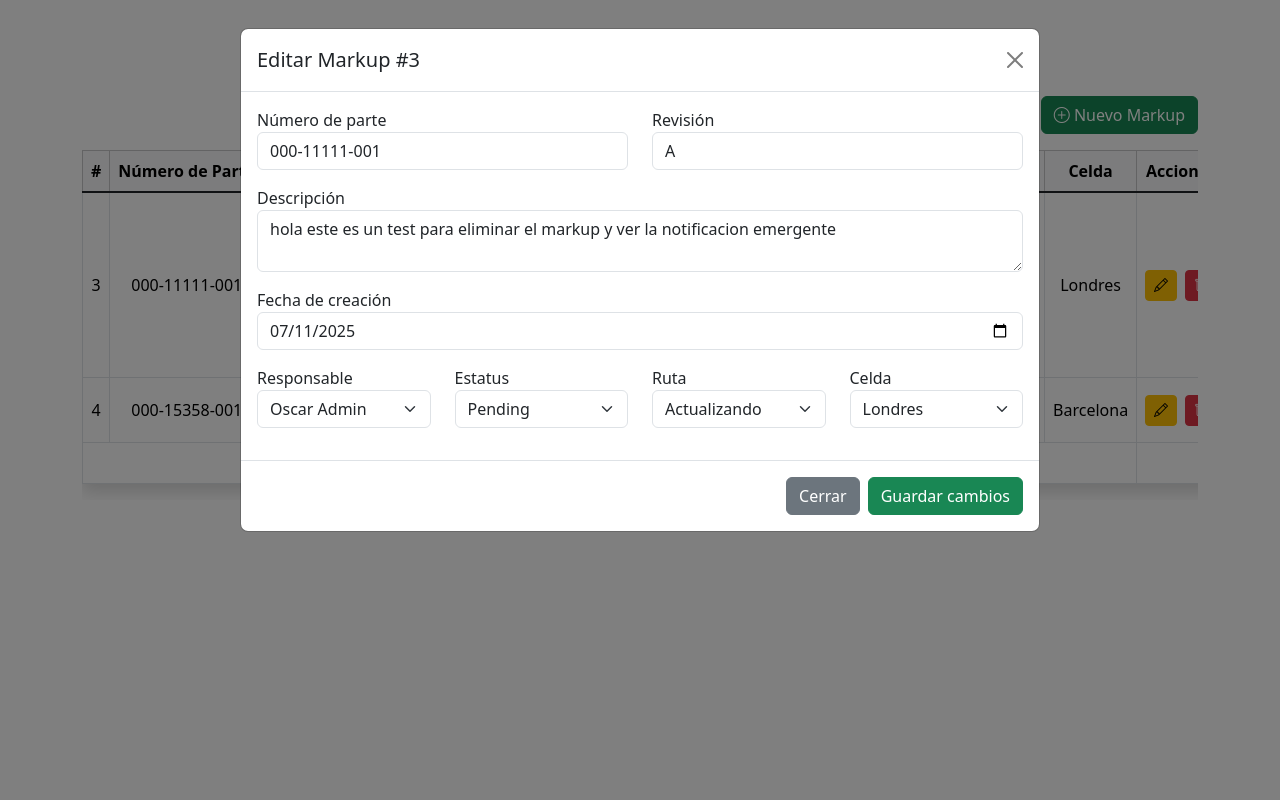
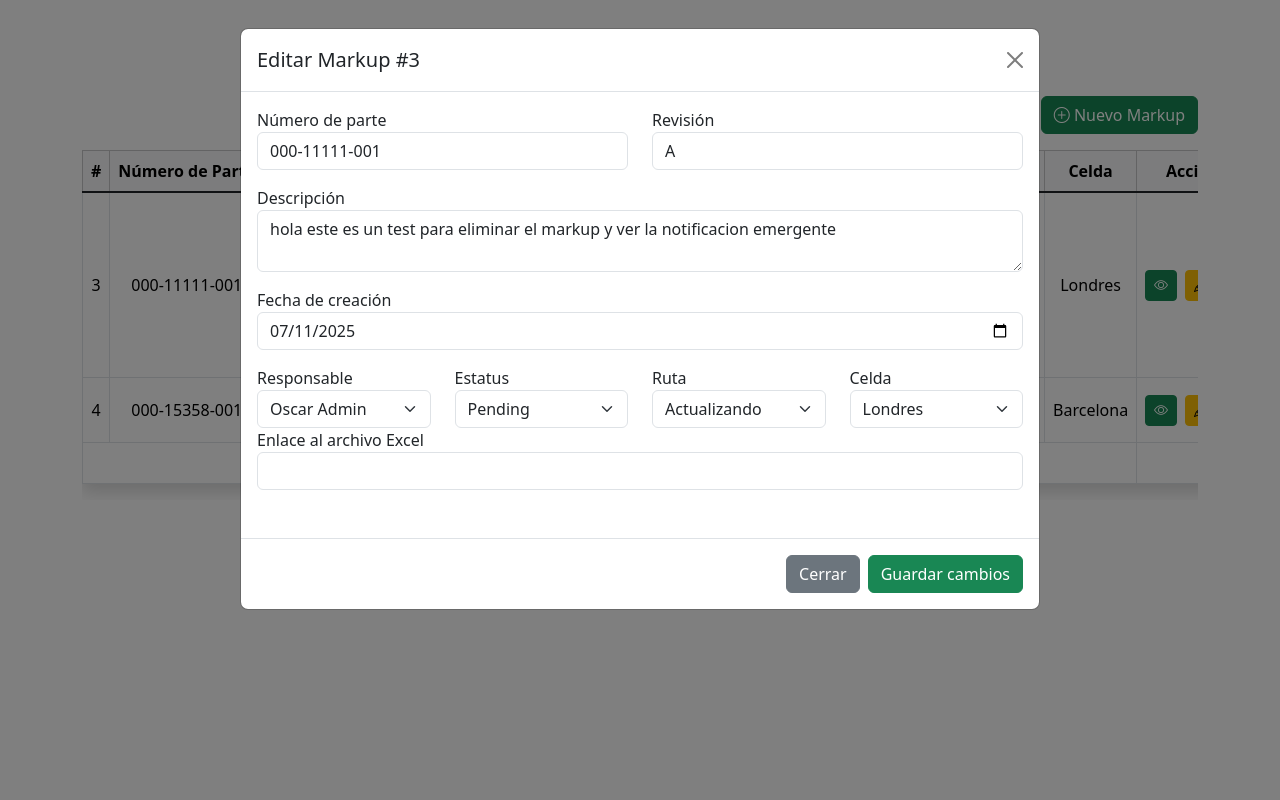
Before and after one commit to teran2410/Gestor-de-Markups, a Flask app: page /markups in a window 1280 px wide, after a click on "Editar". Run offline with Flask 3, Linux system fonts and the light colour scheme; a user stored in the database is signed in; data comes from the database, SQL or seed files in the repository.

Commit message:
Se agregó icono de ver archivo en la tabla, falta agregar el modal

```diff
--- a/db/schema.sql
+++ b/db/schema.sql
@@ -79,10 +79,11 @@ SELECT
     m.revision,
     m.created_at,
     m.due_date,
-    e.name || ' ' || e.lastname AS employee_name,
+    e.name || ' ' || e.lastname AS employee,
     s.status,
     r.route,
-    w.name AS workcell_name
+    w.name AS workcell,
+    m.file_url
 FROM markups m
 JOIN employees e ON m.employee_id = e.id_employee
 JOIN status s ON m.status_id = s.id
--- a/src/app.py
+++ b/src/app.py
@@ -212,6 +212,7 @@ def edit_markup(id):
     status_id = request.form["status_id"]
     route_id = request.form["route_id"]
     workcell_id = request.form["workcell_id"]
+    file_url = request.form.get("file_url")
 
     # Calcular la nueva fecha límite (7 días hábiles después de created_at)
     try:
@@ -230,11 +231,11 @@ def edit_markup(id):
     cursor.execute("""
         UPDATE markups
         SET part_number = ?, description = ?, revision = ?, created_at = ?, due_date = ?,
-            employee_id = ?, status_id = ?, route_id = ?, workCell_id = ?
+            employee_id = ?, status_id = ?, route_id = ?, workCell_id = ?, file_url = ?
         WHERE id = ?
     """, (
         part_number, description, revision, created_at.isoformat(), due_date.isoformat(),
-        employee_id, status_id, route_id, workcell_id, id
+        employee_id, status_id, route_id, workcell_id, file_url, id
     ))
 
     conn.commit()
--- a/src/templates/list_markups.html
+++ b/src/templates/list_markups.html
@@ -79,10 +79,17 @@
                   <td>{{ markup[9] }}</td>
                   <td class="text-center">
                     <div class="d-flex justify-content-center gap-2">
+                        <!-- Botón ver archivo -->
+                        <button class="btn btn-success btn-sm" data-bs-toggle="modal" data-bs-target="#viewModal{{ markup[0] }}" title="Ver archivo">
+                          <i class="bi bi-eye"></i>
+                        </button>
+
+                    <div class="d-flex justify-content-center gap-2">
                       <!-- Botón editar -->
                       <button class="btn btn-warning btn-sm" data-bs-toggle="modal" data-bs-target="#editModal{{ markup[0] }}" title="Editar">
                         <i class="bi bi-pencil"></i>
                       </button>
+
                       <!-- Botón eliminar -->
                       <form action="{{ url_for('delete_markup', id=markup[0]) }}" method="POST" onsubmit="return confirm('¿Estás seguro de eliminar este markup?')">
                         <button type="submit" class="btn btn-danger btn-sm" title="Eliminar">
@@ -156,6 +163,10 @@
                                 {% endfor %}
                               </select>
                             </div>
+                            <div class="mb-3">
+                                <label>Enlace al archivo Excel</label>
+                                <input type="url" name="file_url" class="form-control" value="{{ markup[10] or '' }}">
+                            </div>
                           </div>
                         </div>
                         <div class="modal-footer">
@@ -216,6 +227,7 @@
                 </div>
                 </div>
             </div>
+
             <tfoot>
                 <tr class="text-center">
                     <td colspan="10">Total de Markups: {{ markups|length }}</td>
```
